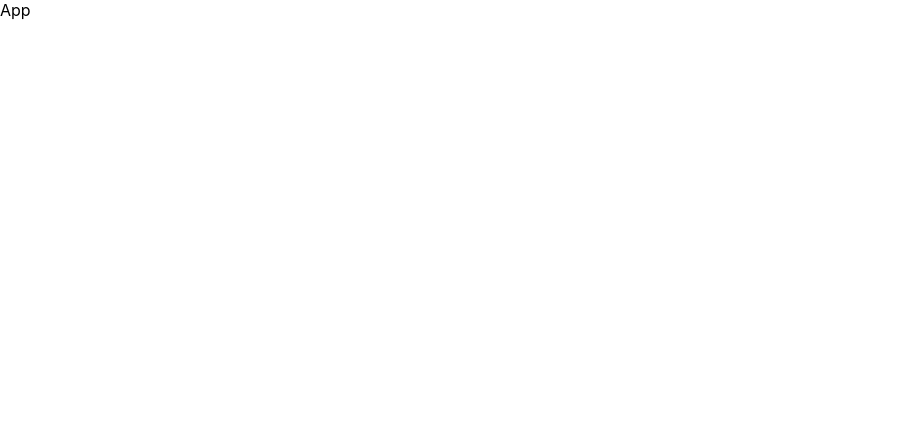
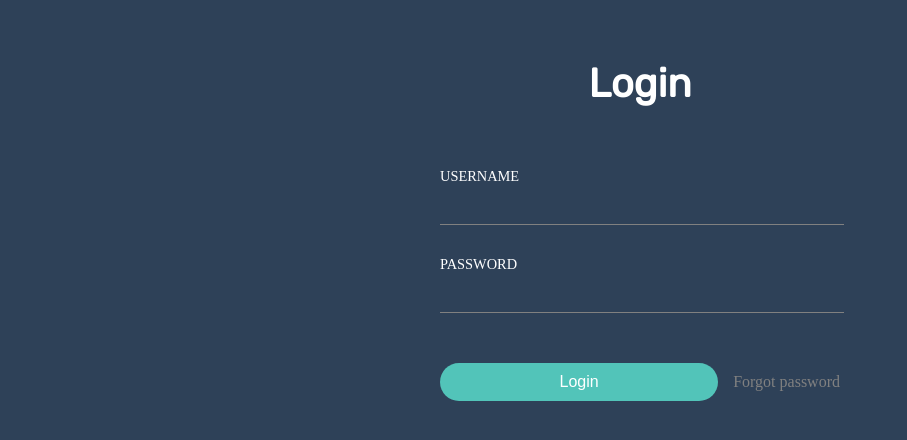
Before and after one commit to al88x/hba-ui, a React (Create React App) app: page /login in a window 1280 px wide. Shown: the top 440 px of the page, without its empty margins (0-907 px from the left). Built offline with nearby package versions, Linux system fonts and the light colour scheme.

Commit message:
Added LoginPage + styling

```diff
--- a/package.json
+++ b/package.json
@@ -14,7 +14,8 @@
     "react": "^16.12.0",
     "react-dom": "^16.12.0",
     "react-scripts": "3.3.1",
-    "typescript": "^3.7.5"
+    "typescript": "^3.7.5",
+    "react-router-dom": "latest"
   },
   "scripts": {
     "start": "react-scripts start",
@@ -36,5 +37,8 @@
       "last 1 firefox version",
       "last 1 safari version"
     ]
+  },
+  "devDependencies": {
+    "@types/react-router-dom": "^5.1.3"
   }
 }
--- a/src/App.tsx
+++ b/src/App.tsx
@@ -1,11 +1,17 @@
 import React from 'react';
+import { BrowserRouter as Router, Switch, Route } from 'react-router-dom';
+import {LoginPage} from "./components/LoginPage";
 
-const App = () => {
-  return (
-    <div>
-        App
-    </div>
-  );
+const App: React.FC = () => {
+    return (
+        <Router>
+            <Switch>
+                <Route exact path="/login">
+                    <LoginPage/>
+                </Route>
+            </Switch>
+        </Router>
+    );
 }
 
 export default App;
--- /dev/null
+++ b/src/components/LoginPage.scss
@@ -0,0 +1,71 @@
+@import "../general-styling.scss";
+
+
+.loginPage {
+  margin: auto;
+  display: flex;
+  flex-direction: column;
+  flex-wrap: nowrap;
+  width: 80%;
+  max-width: 400px;
+
+  h1 {
+    font-family: $header-text;
+    font-size: 40px;
+    text-align: center;
+    color: $white-color;
+
+    margin: 60px 0;
+  }
+
+  label {
+    text-transform: uppercase;
+    font-size: 0.9em;
+    color: $white-color;
+  }
+
+  .input {
+    width: 100%;
+    background-color: transparent;
+    border: none;
+    color: $white-color;
+    outline: none;
+    border-bottom: 1px solid gray;
+    font-size: 1em;
+    font-weight: 300;
+    padding-bottom: 10px;
+    margin: 10px 0 30px 0;
+  }
+
+  .login-forgot-container {
+    display: flex;
+    flex-wrap: nowrap;
+    justify-content: stretch;
+  }
+
+  .forgot-password {
+    margin: 20px 0;
+    padding: 10px 0 10px 15px;
+    color: gray;
+
+    &:hover {
+      color: white;
+      cursor: pointer;
+    }
+  }
+
+  .submit {
+    background-color: #52C4B9;
+    color: white;
+    border: none;
+    outline: none;
+    border-radius: 25px;
+    padding: 10px 0;
+    font-weight: 300;
+    cursor: pointer;
+    margin: 20px 0;
+    font-size: 1em;
+    flex-grow: 1;
+  }
+
+}
--- /dev/null
+++ b/src/components/LoginPage.tsx
@@ -0,0 +1,32 @@
+import React, {useState} from "react";
+import "./LoginPage.scss"
+
+
+export function LoginPage() {
+
+    const [username, setUsername] = useState("");
+    const [password, setPassword] = useState("");
+
+    function handleSubmitLogin() {
+
+    }
+
+    return (
+        <section className="loginPage">
+            <h1>Login</h1>
+            <form method="post" data-testid="LoginForm" onSubmit={handleSubmitLogin}>
+                <label>Username</label>
+                <input className="input" type="text" data-testid="Username" value={username}
+                       onChange={event => setUsername(event.target.value)}/>
+
+                <label>Password </label>
+                <input className="input" type="password" data-testid="Password" value={password}
+                       onChange={event => setPassword(event.target.value)}/>
+                <div className="login-forgot-container">
+                    <input className="submit" type="submit" value="Login" data-testid="SubmitButton"/>
+                    <a className="forgot-password">Forgot password</a>
+                </div>
+            </form>
+        </section>
+    );
+}
--- /dev/null
+++ b/src/general-styling.scss
@@ -0,0 +1,19 @@
+
+@import url("https://fonts.googleapis.com/css?family=Kulim+Park|Montserrat|Rubik&display=swap");
+
+$blue-color: #2E4158;
+$black-color: #333333;
+$white-color: white;
+$accent-color: #52C4B9;
+
+
+$nav-text:'Kulim Park', sans-serif;
+$header-text:'Rubik', sans-serif;
+$body-text:'Montserrat', sans-serif;
+$button-text:'Montserrat', sans-serif;
+
+$standard-padding: 15px 0;
+
+$small-tablet-breakpoint: 620px;
+$laptop-breakpoint: 960px;
+$large-desktop-breakpoint: 1200px;
--- a/src/index.scss
+++ b/src/index.scss
@@ -1,13 +1,18 @@
-body {
+@import "general-styling";
+
+/* reset */
+body, p, a, ul, li {
   margin: 0;
-  font-family: -apple-system, BlinkMacSystemFont, 'Segoe UI', 'Roboto', 'Oxygen',
-    'Ubuntu', 'Cantarell', 'Fira Sans', 'Droid Sans', 'Helvetica Neue',
-    sans-serif;
-  -webkit-font-smoothing: antialiased;
-  -moz-osx-font-smoothing: grayscale;
+  padding: 0;
+  text-decoration: none;
 }
 
-code {
-  font-family: source-code-pro, Menlo, Monaco, Consolas, 'Courier New',
-    monospace;
+li {
+  list-style-type: none;
 }
+
+/* base styles */
+body {
+  background: $blue-color;
+  overflow-x: hidden;
+}
```
Also changed, not shown: 1 other file (tests, documents, lock files or other folders).
